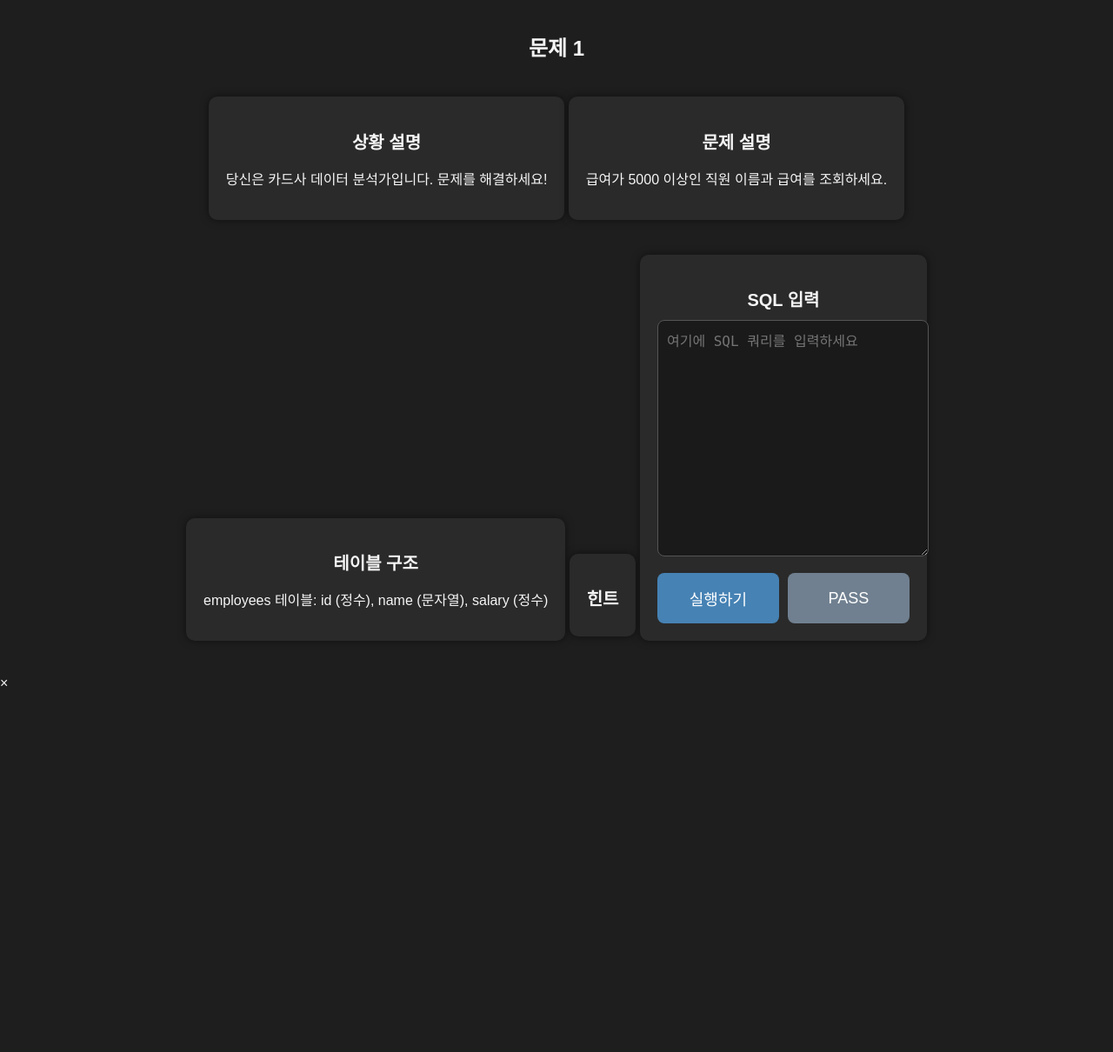
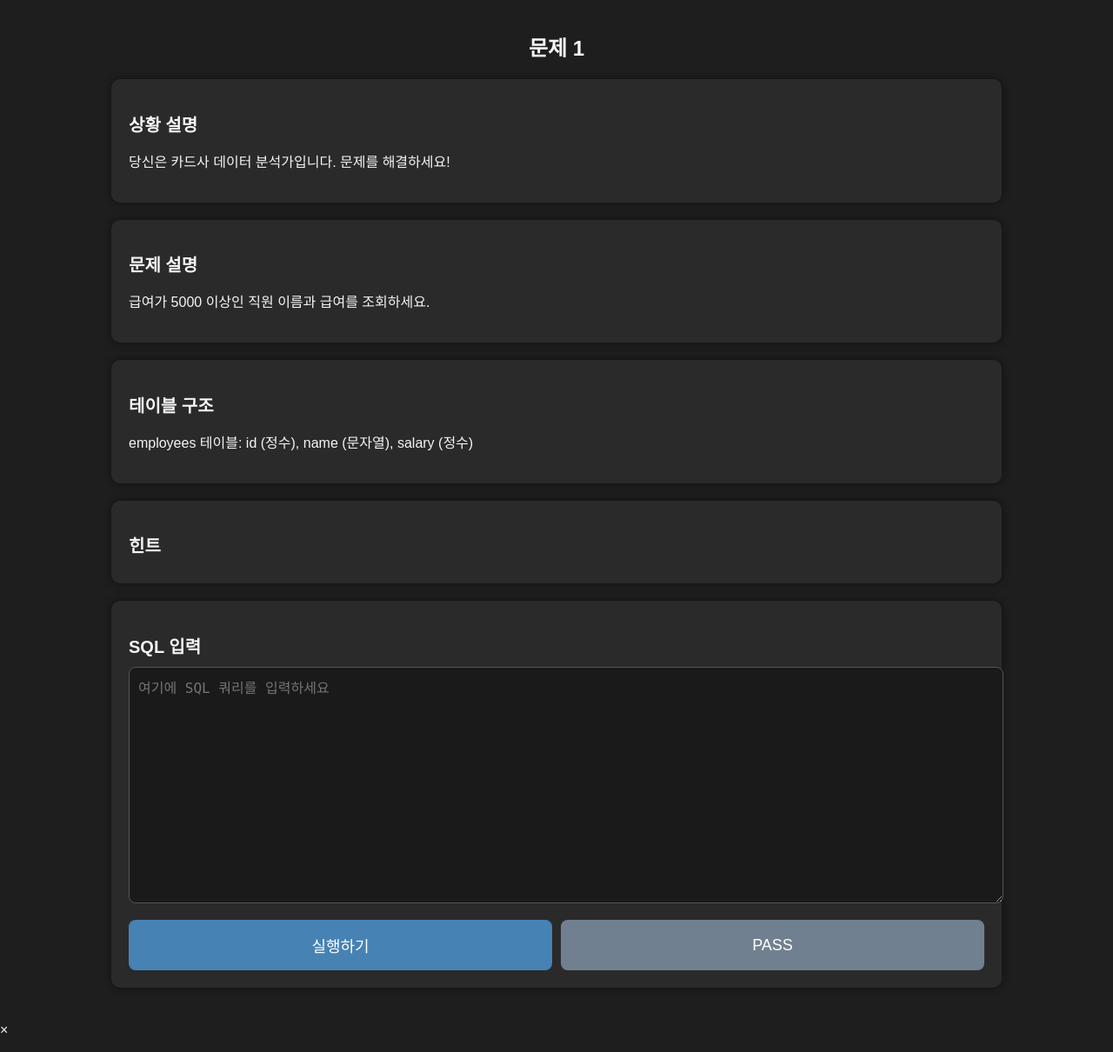
Before and after one commit to melonshoping/sql-quiz-starter, a Flask app: page /quiz/1 in a window 1280 px wide. Shown: the whole page at 87% size. Before the commit the page ends 789 px from the top, so only its background shows below. Run offline with Flask 3, Linux system fonts and the light colour scheme.

Commit message:
Update style.css

```diff
--- a/static/style.css
+++ b/static/style.css
@@ -7,16 +7,16 @@ body {
 }
 
 .container {
-    width: 100%;
-    max-width: 1200px;
+    width: 90%;
+    max-width: 800px;
     margin: 0 auto;
     padding: 20px;
-    text-align: center;
 }
 
 h1 {
     font-size: 24px;
     margin-bottom: 20px;
+    text-align: center;
 }
 
 h2 {
@@ -26,17 +26,15 @@ h2 {
 
 p {
     font-size: 16px;
+    word-break: break-word;
 }
 
 .card {
-    display: inline-block;
-    max-width: 90%;
     background-color: #2A2A2A;
     padding: 20px;
-    margin: 20px auto;
+    margin: 20px 0;
     border-radius: 10px;
     box-shadow: 0px 0px 10px rgba(0,0,0,0.5);
-    word-break: break-word;
 }
 
 textarea {
@@ -54,7 +52,7 @@ textarea {
 .button-group {
     margin-top: 15px;
     display: flex;
-    flex-direction: column;
+    flex-wrap: wrap;
     gap: 10px;
 }
 
@@ -67,7 +65,7 @@ button, .btn-run, .btn-pass, .btn-next, .btn-start {
     cursor: pointer;
     text-decoration: none;
     color: white;
-    width: 100%;
+    flex: 1;
     text-align: center;
 }
 
@@ -116,14 +114,10 @@ th {
 /* PC용 추가 스타일 */
 @media (min-width: 768px) {
     .container {
+        width: 80%;
         max-width: 1200px;
     }
     .button-group {
-        flex-direction: row;
-        justify-content: space-between;
-    }
-    button, .btn-run, .btn-pass, .btn-next, .btn-start {
-        width: auto;
-        min-width: 140px;
+        flex-wrap: nowrap;
     }
 }
```
